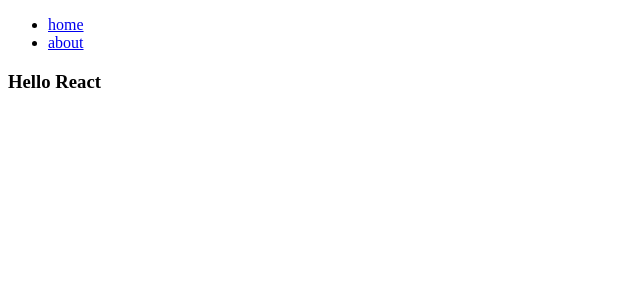
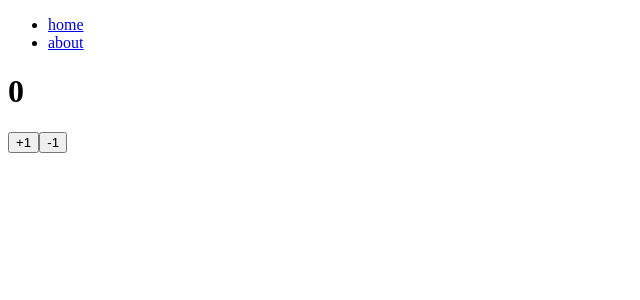
Before and after one commit to zhaozhuoboy/react-start, a React app: page / in a window 1280 px wide. Shown: the top 300 px of the page, without its empty margins (0-640 px from the left). Built offline with nearby package versions, Linux system fonts and the light colour scheme.

Commit message:
demo counter

```diff
--- a/scripts/webpack.dev.js
+++ b/scripts/webpack.dev.js
@@ -10,9 +10,6 @@ require('babel-polyfill');
 module.exports = webpackMerge(webpackBaseConfig,{
     // mode:'development',
     devtool: 'cheap-source-map',
-    performance: {
-        hints: "warning"
-    },
     entry: {
         app: [
             'babel-polyfill',
--- a/scripts/webpack.prod.js
+++ b/scripts/webpack.prod.js
@@ -13,9 +13,6 @@ const BundleAnalyzerPlugin = require('webpack-bundle-analyzer').BundleAnalyzerPl
 
 module.exports = webpackMerge(webpackBaseConfig, {
     devtool: false,
-    performance: {
-        hints: "error"//性能，防止过大的文件打入到bundle
-    },
     entry: {
         app: [
             'babel-polyfill',
--- a/src/components/Test.js
+++ /dev/null
@@ -1,27 +0,0 @@
-/**
-*
-* Created by zhaozhuo on 2018/04/20 09:36:32
-*
-*/
-
-import React from 'react';
-import './index';
-
-
-export default class Test extends React.Component {
-    constructor(props) {
-       super(props);
-    }
-    componentDidMount(){
-
-    }
-    render() {
-        return (
-            <div className="test-comp">
-                <h3>Hello React</h3>
-                <div className="avator">
-                </div>
-            </div>
-        );
-    }
-}
--- /dev/null
+++ b/src/components/counter/Counter.jsx
@@ -0,0 +1,29 @@
+import React from 'react';
+
+export default class Counter extends React.Component{
+    constructor(props){
+        super(props)
+        this.state={
+            count:0
+        }
+    }
+    add = () => {
+        this.setState({
+            count:this.state.count +1
+        })
+    }
+    subtract = () => {
+        this.setState({
+            count: this.state.count-1
+        })
+    }
+    render(){
+        return (
+            <div>
+                <h1>{this.state.count}</h1>
+                <button onClick={this.add}>+1</button>
+                <button onClick={this.subtract}>-1</button>
+            </div>
+        )
+    }
+}
--- a/src/components/index.less
+++ /dev/null
@@ -1,15 +0,0 @@
-.test-comp{
-    font-size: 30px;
-    text-align:center;
-    color:lightgreen;
-    .avator{
-        width:200px;
-        height: 200px;
-        border:2px solid lightgrey;
-        overflow: hidden;
-        border-radius: 50%;
-        background:url('../style/images/avator.jpg');
-        background-size: cover;
-        margin:0 auto;
-    }
-}
--- a/src/page/Home.jsx
+++ b/src/page/Home.jsx
@@ -5,7 +5,7 @@
 */
 
 import React from 'react';
-import Test from 'components/Test';
+import Counter from 'components/counter/Counter';
 
 
 export default class Home extends React.Component {
@@ -18,7 +18,7 @@ export default class Home extends React.Component {
     render() {
         return (
             <div className="home">
-                <Test />
+                <Counter />
             </div>
         );
     }
```
